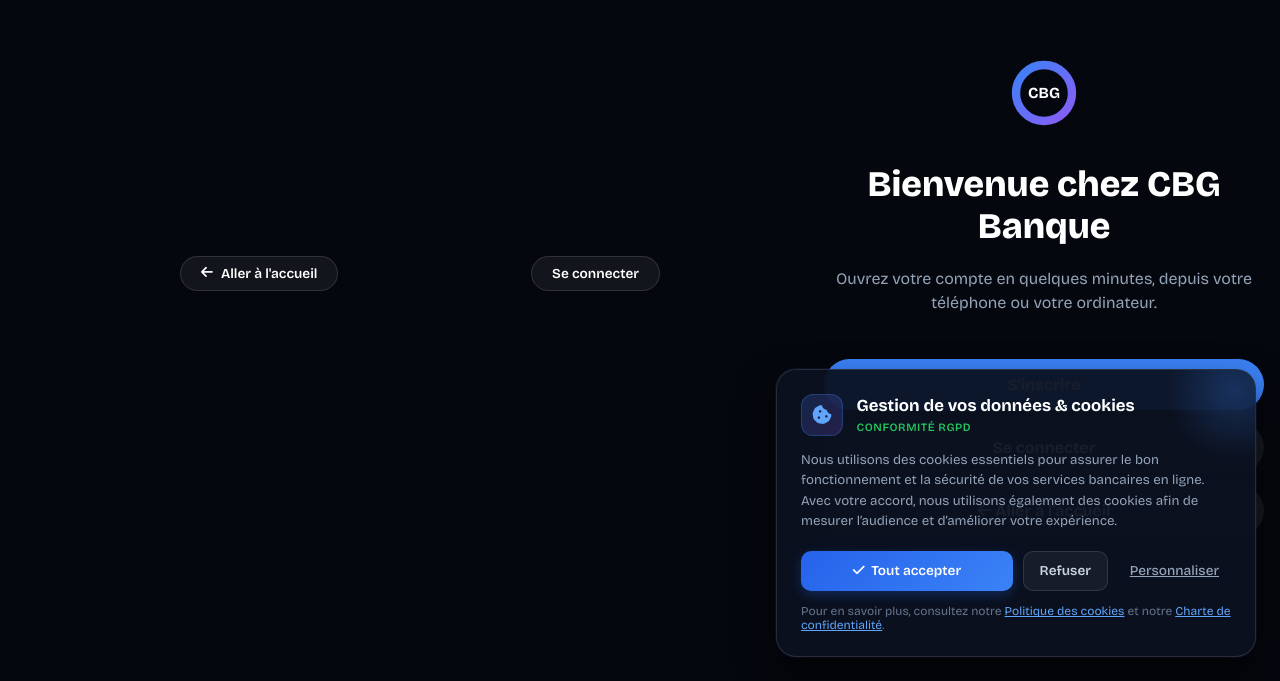
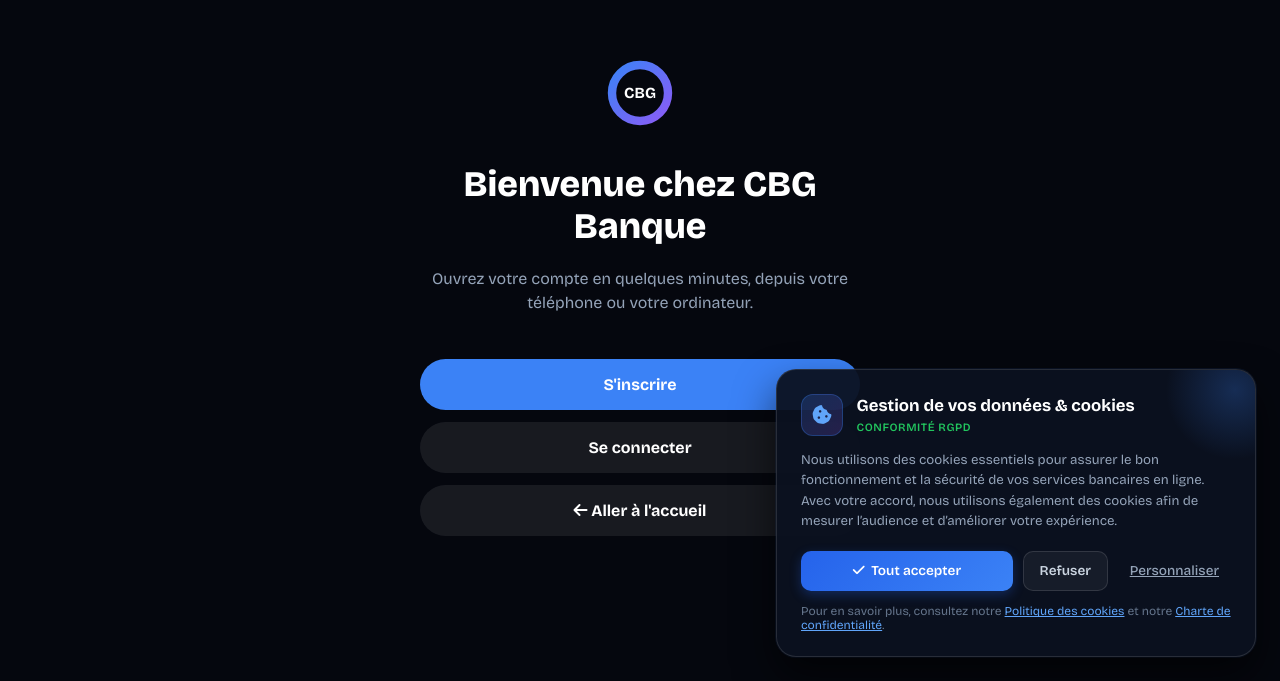
Before and after one commit to ftbson/cbgbanque, a Next.js app: page /register in a window 1280 px wide. Shown: the part 119-800 px from the top of the page. Built offline with nearby package versions, Linux system fonts and the light colour scheme.

Commit message:
feat: amélioration de l'interface et des fonctionnalités

```diff
--- a/src/app/register/page.tsx
+++ b/src/app/register/page.tsx
@@ -208,18 +208,7 @@ export default function RegisterPage() {
 
   return (
     <div className="onboarding-container">
-      {/* Top action bar: Aller à la page d'accueil */}
 
-
-      {/* Top action bar: Aller à la page d'accueil */}
-      <div style={{ width: "100%", maxWidth: "480px", margin: "0 auto 1rem auto", display: "flex", justifyContent: "space-between", alignItems: "center" }}>
-        <Link href="/" className="btn-auth-switch" style={{ display: "inline-flex", alignItems: "center", gap: "0.5rem" }}>
-          <i className="fa-solid fa-arrow-left"></i> Aller à l&apos;accueil
-        </Link>
-        <Link href="/login" className="btn-auth-switch">
-          Se connecter
-        </Link>
-      </div>
 
       <div className="onboarding-wrapper">
 
```
